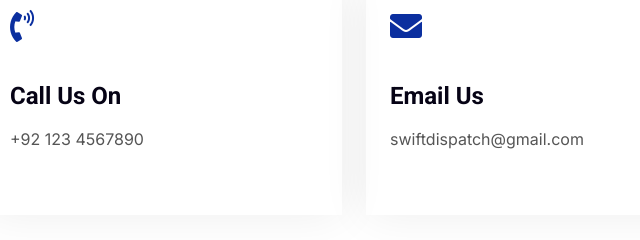
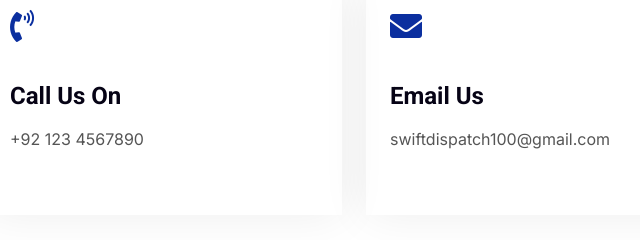
Before and after one commit to Huzaifa950/Swift_Dispatch, a website with bundled scripts: page index.html in a window 1280 px wide. Shown: the part 7480-7720 px from the top of the page, 476-1116 px from the left. Built offline with nearby package versions, Linux system fonts and the light colour scheme.

Commit message:
Updated Email

```diff
--- a/index.html
+++ b/index.html
@@ -674,7 +674,7 @@
                                 style="font-size: xx-large; margin-bottom: 40px; color: #0B2F9F;"
                                 aria-hidden="true"></i>
                             <h6 class="mb-3" style="font-size: x-large;">Email Us</h6>
-                            <p>swiftdispatch@gmail.com</p>
+                            <p>swiftdispatch100@gmail.com</p>
                         </div>
                     </div>
                 </div>
```
Also changed, not shown: contact.html (+1 -1 lines).
